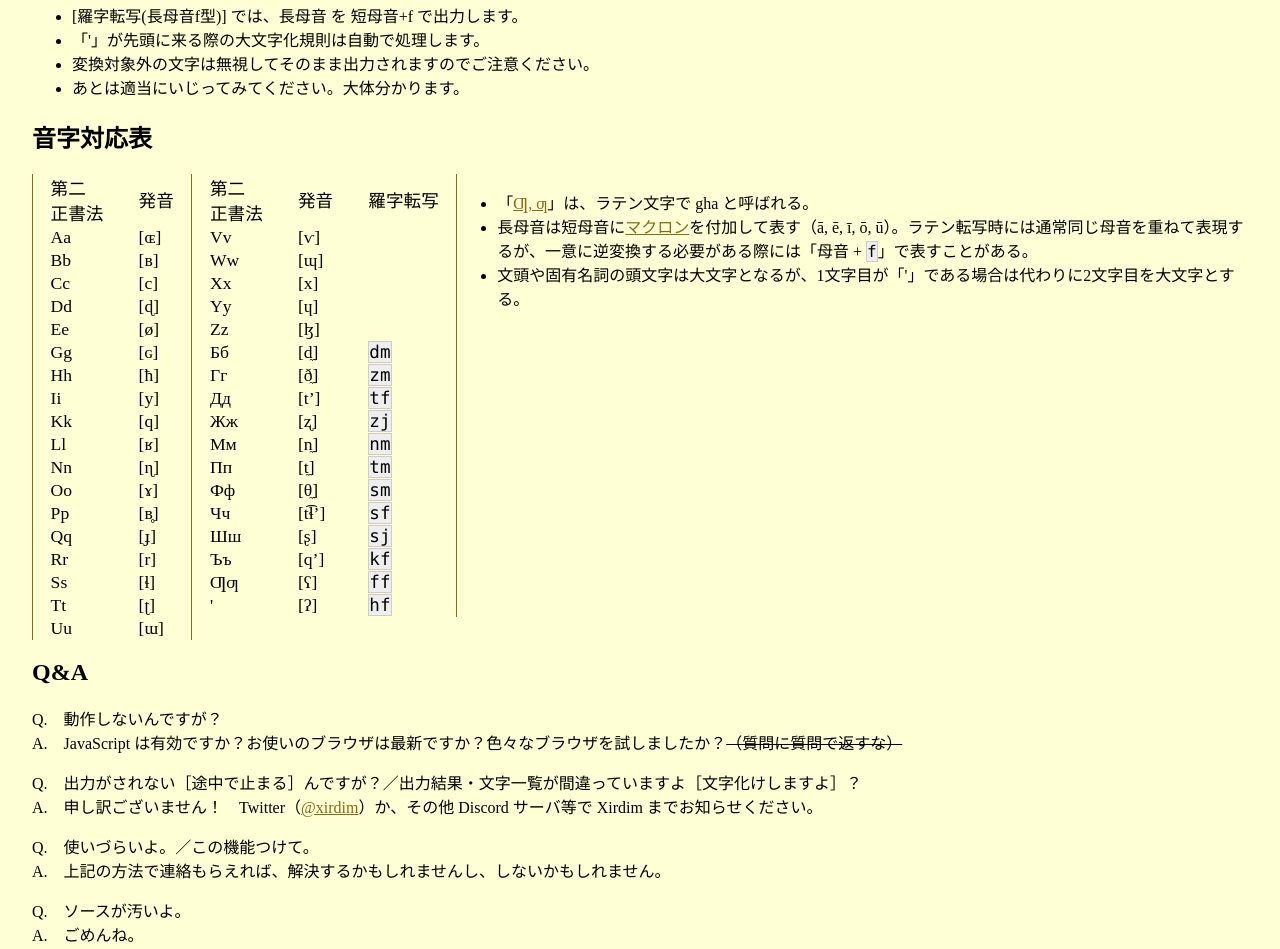
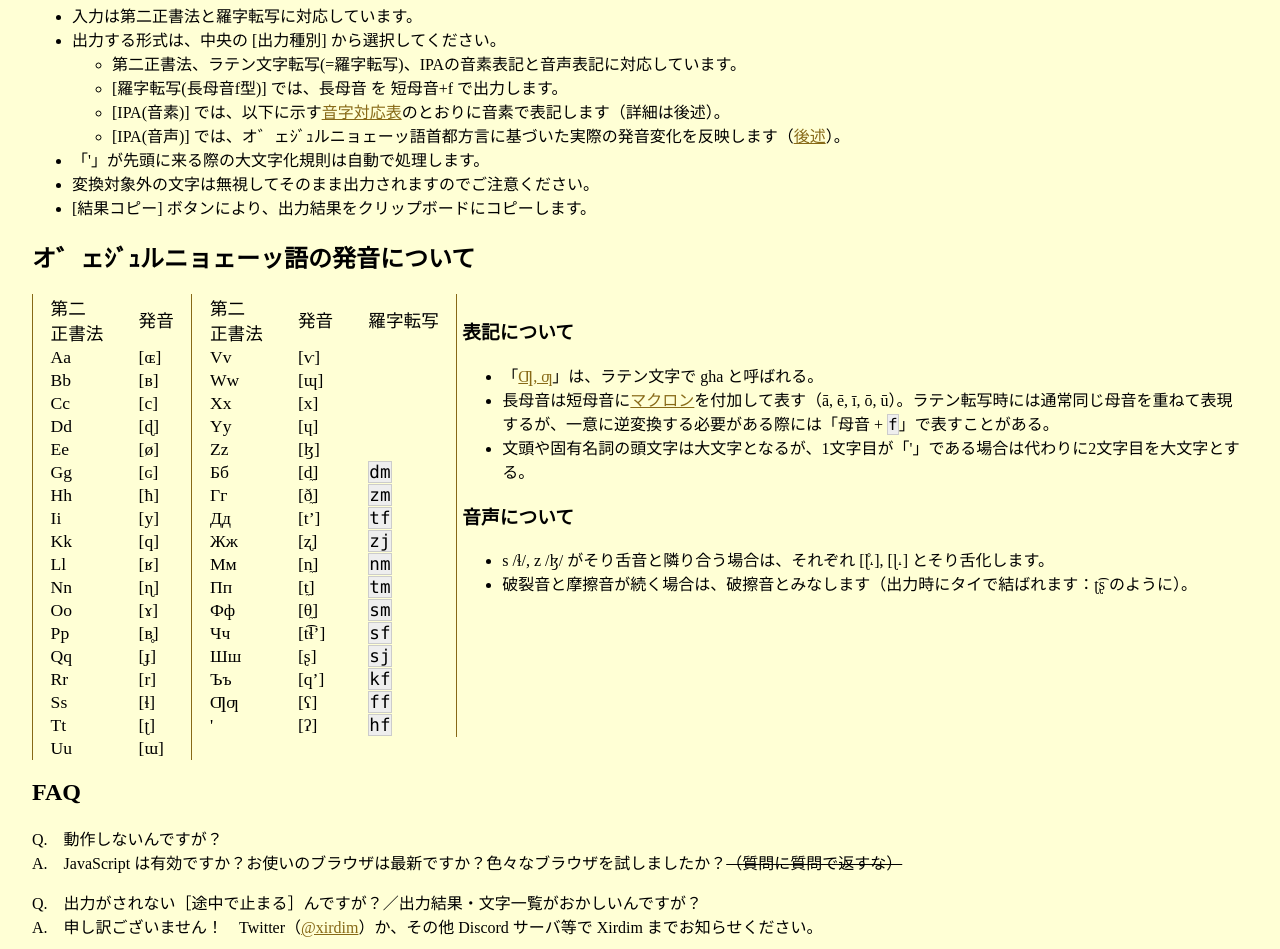
Before and after one commit to Bixic-org/affr, a plain HTML site: page kb/index.html in a window 1280 px wide. Shown: the part 633-1582 px from the top of the page. Drawn offline with Linux system fonts and the light colour scheme.

Commit message:
Added doc.

```diff
--- a/kb/index.html
+++ b/kb/index.html
@@ -13,7 +13,7 @@
       <h1>オ゛ェｼﾞｭルニョェーッ語キーボード (β)</h1>
       <div id="intro">
         <p><u>※きちんとした動作確認はまだ行っておりませんのでご了承ください。</u></p>
-        <p>オ゛ェｼﾞｭルニョェーッ語の第二正書法・羅字転写(ラテン文字転写)・IPA<!-- ・㐎字転写 -->を出力するツールです。入力は第二正書法と羅字転写に対応しています。</p>
+        <p>オ゛ェｼﾞｭルニョェーッ語の各種表記を相互変換するツールです。<a href="#how-to-use">使い方は以下を参照してください</a>。</p>
       </div>
 
       <div id="main">
@@ -36,16 +36,24 @@
         <textarea id="txt-output" class="txtbox" lang="ru" readonly></textarea>
       </div>
 
-      <h2>使い方</h2>
+      <h2 id="how-to-use">使い方</h2>
       <ul>
-        <li>[羅字転写(長母音f型)] では、長母音 を 短母音+f で出力します。</li>
+        <li>入力は第二正書法と羅字転写に対応しています。</li>
+        <li>出力する形式は、中央の [出力種別] から選択してください。
+          <ul>
+            <li>第二正書法、ラテン文字転写(=羅字転写)、IPAの音素表記と音声表記<!-- 、㐎字転写 -->に対応しています。</li>
+            <li>[羅字転写(長母音f型)] では、長母音 を 短母音+f で出力します。</li>
+            <li>[IPA(音素)] では、以下に示す<a href="#pronunciation">音字対応表</a>のとおりに音素で表記します（詳細は後述）。</li>
+            <li>[IPA(音声)] では、オ゛ェｼﾞｭルニョェーッ語首都方言に基づいた実際の発音変化を反映します（<a href="#phonetic">後述</a>）。</li>
+          </ul>
+        </li>
         <li>「<span lang="ru">'</span>」が先頭に来る際の大文字化規則は自動で処理します。</li>
         <li>変換対象外の文字は無視してそのまま出力されますのでご注意ください。</li>
         <!-- <li><span class="pre">\</span>（バックスラッシュ）を用いたエスケープもできます。</li> ←そのうちやりたいという願望 -->
-        <li>あとは適当にいじってみてください。大体分かります。</li>
+        <li>[結果コピー] ボタンにより、出力結果をクリップボードにコピーします。</li>
       </ul>
 
-      <h2>音字対応表</h2>
+      <h2 id="pronunciation">オ゛ェｼﾞｭルニョェーッ語の発音について</h2>
       <div id="char-doc">
         <div id="char-list">
           <table lang="ru">
@@ -127,22 +135,28 @@
           </table>
         </div>
         <div id="char-note">
+          <h3>表記について</h3>
           <ul>
             <li>「<a href="https://ja.wikipedia.org/wiki/Ƣ" title="Ƣ - Wikipedia"><span lang="ru">Ƣ, ƣ</span></a>」は、ラテン文字で gha と呼ばれる。</li>
             <li>長母音は短母音に<a href="https://ja.wikipedia.org/wiki/マクロン" title="マクロン - Wikipedia">マクロン</a>を付加して表す（<span lang="ru">ā, ē, ī, ō, ū</span>）。ラテン転写時には通常同じ母音を重ねて表現するが、一意に逆変換する必要がある際には「母音 + <span class="pre">f</span>」で表すことがある。</li>
             <li>文頭や固有名詞の頭文字は大文字となるが、1文字目が「<span lang="ru">'</span>」である場合は代わりに2文字目を大文字とする。</li>
           </ul>
+          <h3 id="phonetic">音声について</h3>
+          <ul>
+            <li>s /ɬ/, z /ɮ/ がそり舌音と隣り合う場合は、それぞれ [ɭ̊˔], [ɭ˔] とそり舌化します。</li>
+            <li>破裂音と摩擦音が続く場合は、破擦音とみなします（出力時にタイで結ばれます：ʈ͡ʂ のように）。</li>
+          </ul>
         </div>
       </div>
 
       <div style="clear: both;"></div>
-      <h2>Q&A</h2>
+      <h2>FAQ</h2>
       <p>Q.　動作しないんですが？<br/><!--
       -->A.　JavaScript は有効ですか？お使いのブラウザは最新ですか？色々なブラウザを試しましたか？<s>（質問に質問で返すな）</s></p>
-      <p>Q.　出力がされない［途中で止まる］んですが？／出力結果・文字一覧が間違っていますよ［文字化けしますよ］？<br/><!--
+      <p>Q.　出力がされない［途中で止まる］んですが？／出力結果・文字一覧がおかしいんですが？<br/><!--
       -->A.　申し訳ございません！　Twitter（<a href="https://twitter.com/xirdim" title="@xirdim - Twitter">@xirdim</a>）か、その他 Discord サーバ等で Xirdim までお知らせください。</p>
       <p>Q.　使いづらいよ。／この機能つけて。<br/><!--
-      -->A.　上記の方法で連絡もらえれば、解決するかもしれませんし、しないかもしれません。</p>
+      -->A.　上記の方法で連絡もらえれば、なるべく解決に努めます。</p>
       <p>Q.　ソースが汚いよ。<br/><!--
       -->A.　ごめんね。</p>
       <p>Q.　再配布したいな。<br/><!--
--- a/kb/main.css
+++ b/kb/main.css
@@ -58,8 +58,9 @@ a {
   font-family: 'Consolas', 'Courier New', Courier, monospace;
 }
 #char-note {
+  min-width: 250px;
   overflow: hidden;
-  min-width: 250px;
+  padding: 5px;
 }
 #footer {
   background-color: #876917;
```
